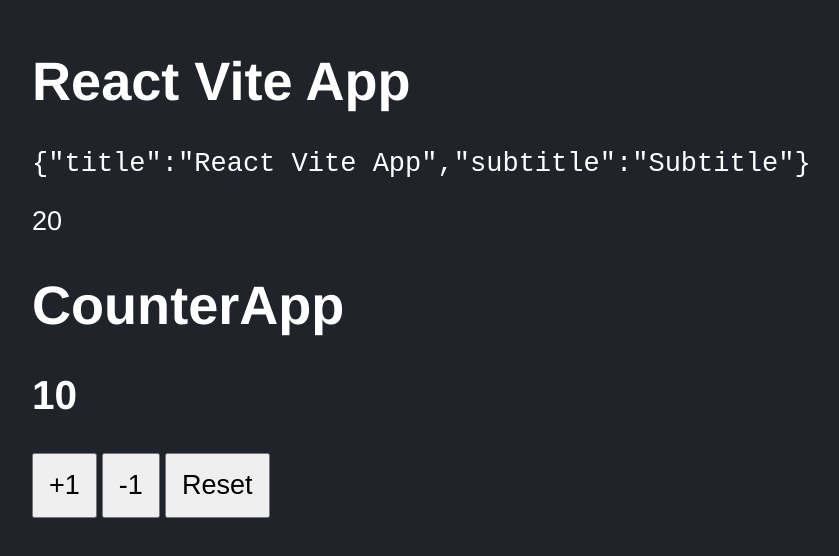
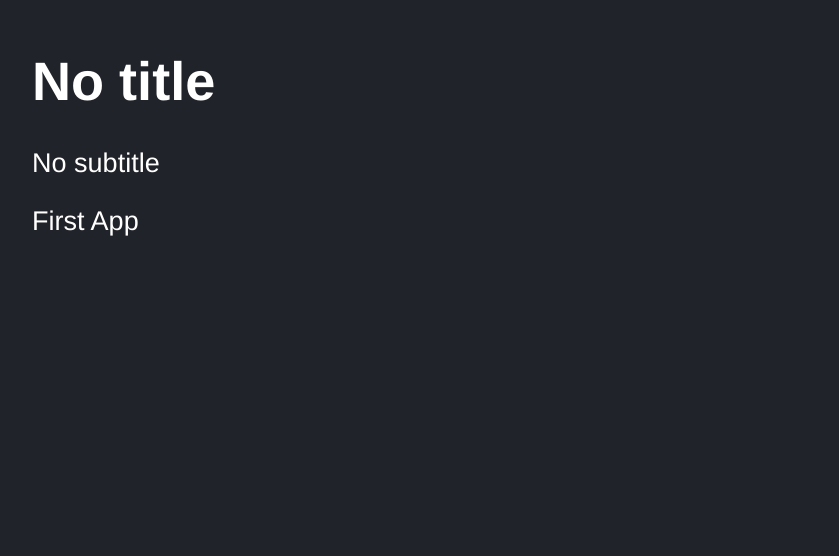
Before and after one commit to EdsonJSF/react-vite-app, a React (Vite) app: page / in a window 1280 px wide. Shown: the part 134-690 px from the top of the page, without its empty margins (116-955 px from the left). Built offline with nearby package versions, Linux system fonts and the light colour scheme.

Commit message:
Feat: Prepare App to do tests

```diff
--- a/src/components/app.jsx
+++ b/src/components/app.jsx
@@ -1,24 +1,23 @@
 import PropTypes from "prop-types";
 
-const object = {
-  title: "React Vite App",
-  subtitle: "Subtitle",
-};
-
-export const App = ({ number }) => {
+export const App = ({ title, subTitle, name }) => {
   return (
     <>
-      <h1>{object.title}</h1>
-      <pre>{JSON.stringify(object)}</pre>
-      <p>{number + number}</p>
+      <h1>{title}</h1>
+      {/* <p>{JSON.stringify(subTile)}</p> */}
+      <p>{subTitle}</p>
+      <p>{name}</p>
     </>
   );
 };
 
 App.protoTypes = {
-  number: PropTypes.number,
+  title: PropTypes.isRequired,
+  subTitle: PropTypes.string,
 };
 
 App.defaultProps = {
-  number: 2,
+  name: "First App",
+  subTitle: "No subtitle",
+  title: "No title",
 };
--- a/src/main.jsx
+++ b/src/main.jsx
@@ -7,7 +7,7 @@
 
 ReactDOM.createRoot(document.getElementById("root")).render(
   <React.StrictMode>
-    <App number={10} />
-    <CounterApp value={10} />
+    <App />
+    {/* <CounterApp value={10} /> */}
   </React.StrictMode>
 );
```
